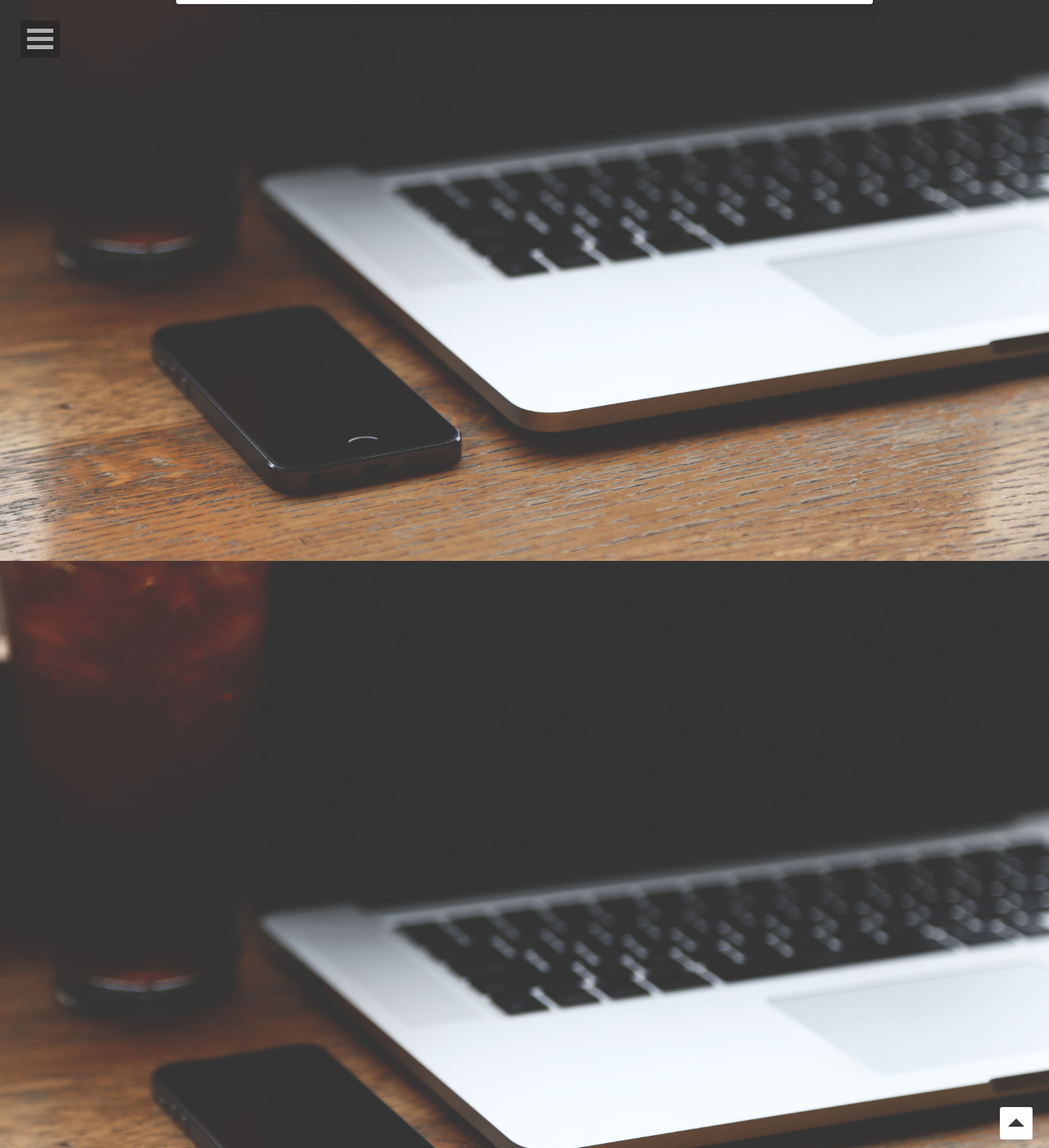
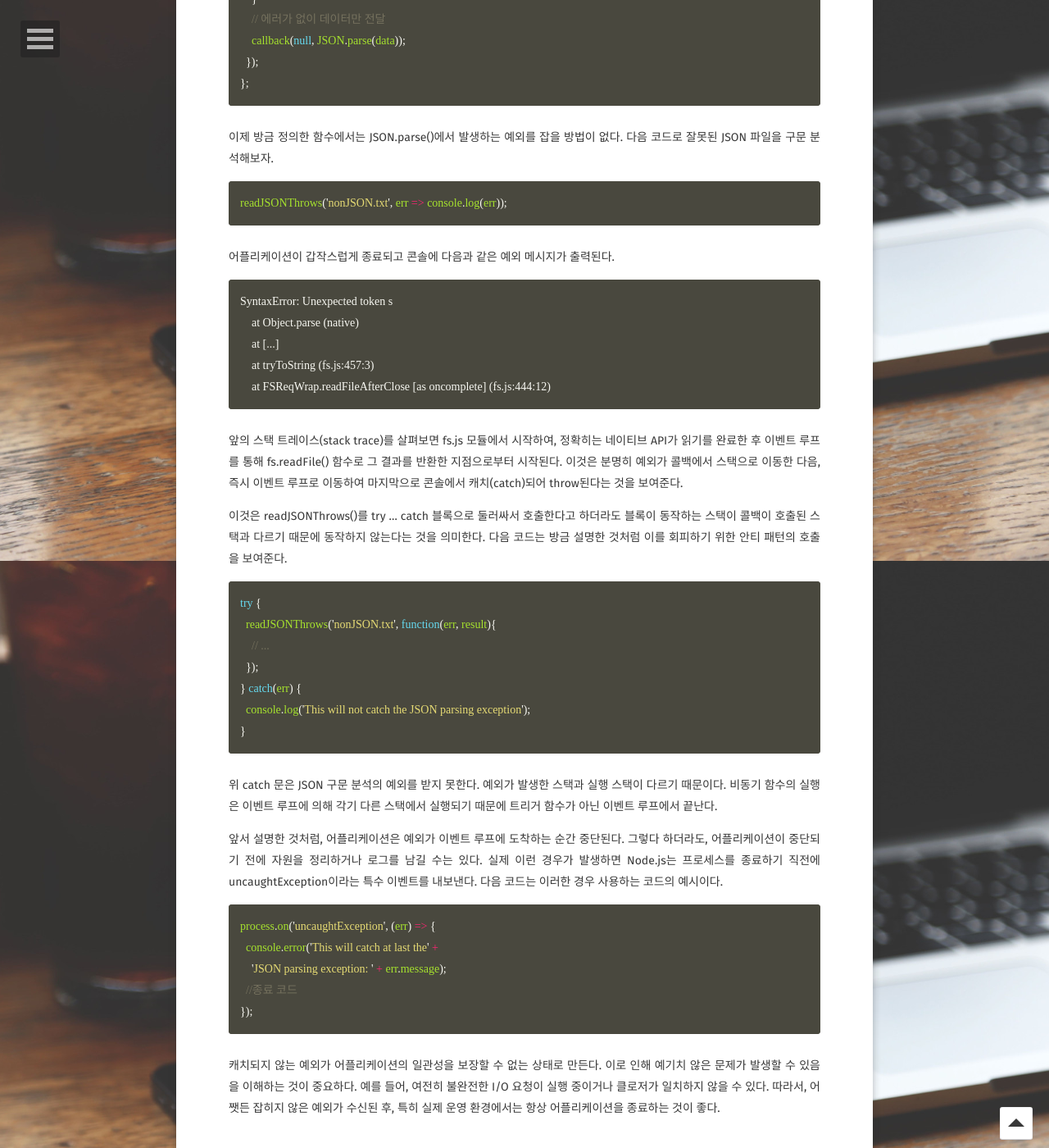
Before and after one commit to firstwook/firstwook.github.io, a Jekyll site: the page built from _posts/2019-05-20-chapter-2_1.md, in a window 1280 px wide and 1400 px high, scrolled down 9216 px. Shown: the whole window at 82% size. Built offline with Jekyll 4.4.1, drawn with Linux system fonts in a browser that asks for light colours; some web fonts are replaced; our own code applies the rules of GitHub Pages for plain Markdown files; comment, search, counter and statistics services are not loaded; some of the changed text lies outside the part shown.

Commit message:
chapter2_1 done

````diff
--- a/_posts/2019-05-20-chapter-2_1.md
+++ b/_posts/2019-05-20-chapter-2_1.md
@@ -291,3 +291,64 @@ function readJSON(filename, callback) {
 ```
 
 이 코드에서 알아야 할 세부적인 사항은 유효한 결과를 전달할 때와 오류를 전달할 때의 콜백이 호출되는 방식이다. 또한 에러를 전파할 때 return 문을 사용한다는 것을 알아둬야 한다. 콜백 함수가 호출되는 즉시 함수에서 빠져 나와 readJSON 내의 그 다음 줄을 실행하지 않도록 한다.
+
+**캐치되지 않는 예외**
+
+readJSON 함수에서 보았듯이, fs.readFile() 함수 내 콜백에서 던져지는 예외를 피하기 위해 JSON.parse()를 try … catch 블록으로 둘러쌌다. 비동기 콜백 내부에서 예외를 발생시키면 예외가 이벤트 루프로 이동하여 다음 콜백으로 전파되지 않는다. Node.js에서 이것은 회복 불능의 상태이며, 어플리케이션은 그냥 종료되고 stderr 인터페이스를 통해 오류를 출력한다. 이를 재현해보기 위해 앞서 readJSON() 함수에서 정의했던 try … catch 구문을 제거해보면 다음과 같다.
+
+```javascript
+const fs = require('fs');
+function readJSONThrows(filename, callback) {
+  fs.readFile(filename, 'utf8', (err, data) => {
+    if(err) {
+     return callback(err);
+    }
+    // 에러가 없이 데이터만 전달
+    callback(null, JSON.parse(data));
+  });
+};
+```
+
+이제 방금 정의한 함수에서는 JSON.parse()에서 발생하는 예외를 잡을 방법이 없다. 다음 코드로 잘못된 JSON 파일을 구문 분석해보자.
+
+```javascript
+readJSONThrows('nonJSON.txt', err => console.log(err));
+```
+
+어플리케이션이 갑작스럽게 종료되고 콘솔에 다음과 같은 예외 메시지가 출력된다.
+
+```
+SyntaxError: Unexpected token s
+    at Object.parse (native)
+    at [...]
+    at tryToString (fs.js:457:3)
+    at FSReqWrap.readFileAfterClose [as oncomplete] (fs.js:444:12)
+```
+
+앞의 스택 트레이스(stack trace)를 살펴보면 fs.js 모듈에서 시작하여, 정확히는 네이티브 API가 읽기를 완료한 후 이벤트 루프를 통해 fs.readFile() 함수로 그 결과를 반환한 지점으로부터 시작된다. 이것은 분명히 예외가 콜백에서 스택으로 이동한 다음, 즉시 이벤트 루프로 이동하여 마지막으로 콘솔에서 캐치(catch)되어 throw된다는 것을 보여준다.
+
+이것은 readJSONThrows()를 try … catch 블록으로 둘러싸서 호출한다고 하더라도 블록이 동작하는 스택이 콜백이 호출된 스택과 다르기 때문에 동작하지 않는다는 것을 의미한다. 다음 코드는 방금 설명한 것처럼 이를 회피하기 위한 안티 패턴의 호출을 보여준다.
+
+```javascript
+try {
+  readJSONThrows('nonJSON.txt', function(err, result){
+    // ...
+  });
+} catch(err) {
+  console.log('This will not catch the JSON parsing exception');
+}
+```
+
+위 catch 문은 JSON 구문 분석의 예외를 받지 못한다. 예외가 발생한 스택과 실행 스택이 다르기 때문이다. 비동기 함수의 실행은 이벤트 루프에 의해 각기 다른 스택에서 실행되기 때문에 트리거 함수가 아닌 이벤트 루프에서 끝난다.
+
+앞서 설명한 것처럼, 어플리케이션은 예외가 이벤트 루프에 도착하는 순간 중단된다. 그렇다 하더라도, 어플리케이션이 중단되기 전에 자원을 정리하거나 로그를 남길 수는 있다. 실제 이런 경우가 발생하면 Node.js는 프로세스를 종료하기 직전에 uncaughtException이라는 특수 이벤트를 내보낸다. 다음 코드는 이러한 경우 사용하는 코드의 예시이다.
+
+```javascript
+process.on('uncaughtException', (err) => {
+  console.error('This will catch at last the' +
+    'JSON parsing exception: ' + err.message);
+  //종료 코드
+});
+```
+
+캐치되지 않는 예외가 어플리케이션의 일관성을 보장할 수 없는 상태로 만든다. 이로 인해 예기치 않은 문제가 발생할 수 있음을 이해하는 것이 중요하다. 예를 들어, 여전히 불완전한 I/O 요청이 실행 중이거나 클로저가 일치하지 않을 수 있다. 따라서, 어쨋든 잡히지 않은 예외가 수신된 후, 특히 실제 운영 환경에서는 항상 어플리케이션을 종료하는 것이 좋다.
````
